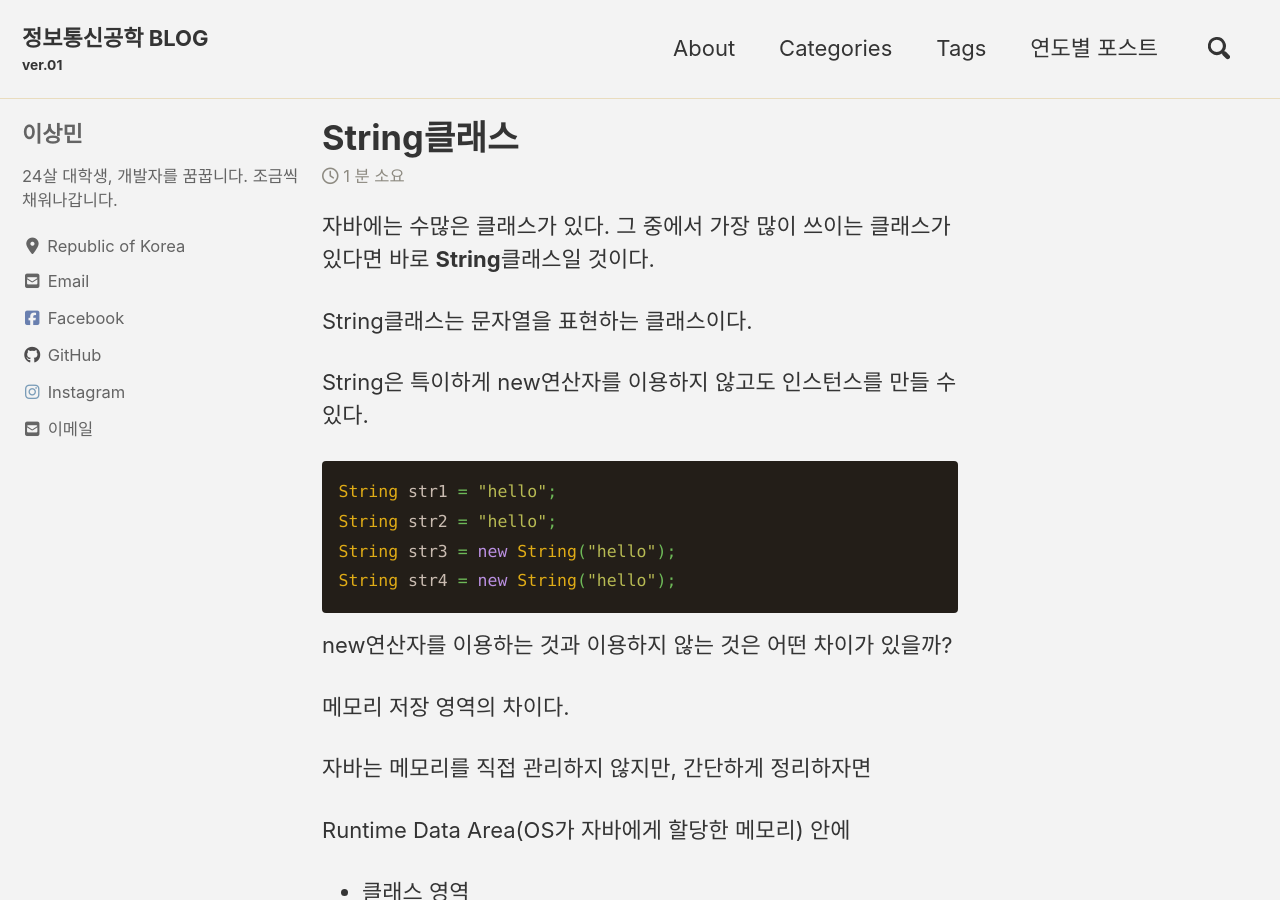
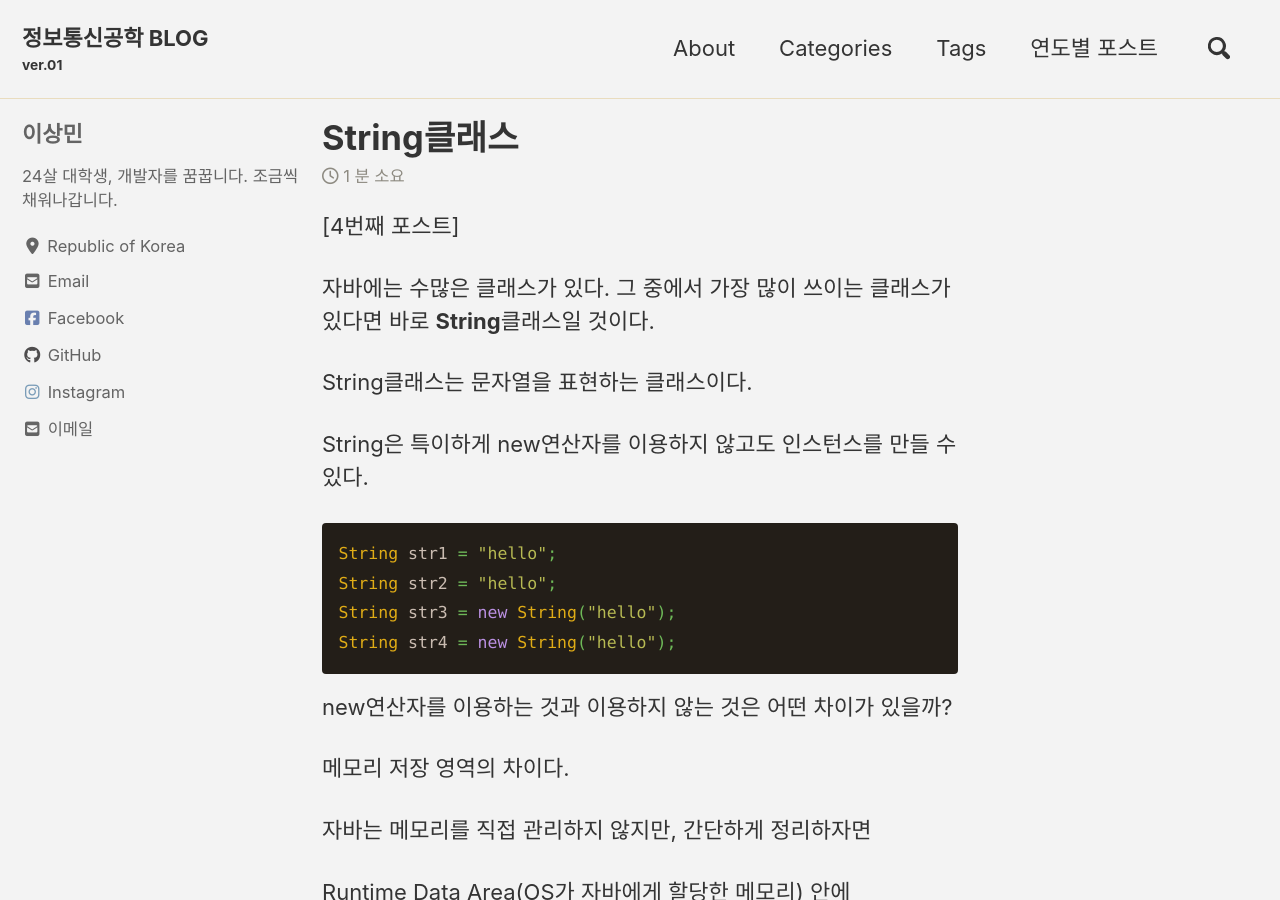
Before and after one commit to sang0436/sang0436.github.io, a Jekyll site: the page built from _posts/2021-01-28-String클래스.md, in a window 1280 px wide and 900 px high. Built offline with Jekyll 4.4.1, drawn with Linux system fonts in a browser that asks for light colours; cached includes are drawn as plain includes; nearby versions of some CDN libraries; comment, search, counter and statistics services are not loaded.

Commit message:
Update 2021-01-28-String클래스.md

```diff
--- a/_posts/2021-01-28-String클래스.md
+++ b/_posts/2021-01-28-String클래스.md
@@ -3,6 +3,8 @@ title : "String클래스"
 categories : JAVA
 date : 2021-01-28
 ---
+
+[4번째 포스트]
 
 자바에는 수많은 클래스가 있다. 그 중에서 가장 많이 쓰이는 클래스가 있다면 바로 **String**클래스일 것이다.
 
```
